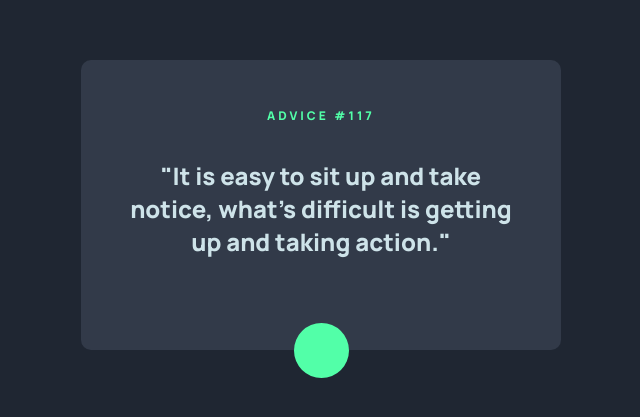
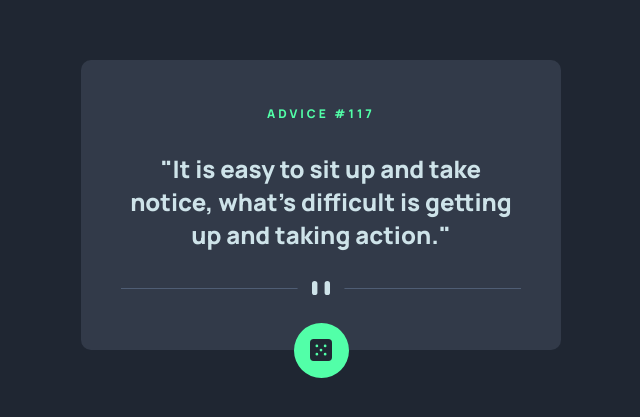
Before and after one commit to lehuubao1810/Advice-generator-app, a plain HTML site: page index.html in a window 1280 px wide. Shown: the part 195-612 px from the top of the page, without its empty margins (319-959 px from the left). Drawn offline with Linux system fonts and the light colour scheme; the site is published under a folder, as on GitHub Pages, so addresses that start at the root find nothing.

Commit message:
change link img

```diff
--- a/index.html
+++ b/index.html
@@ -29,9 +29,9 @@
           up and taking action."
         </p>
       </div>
-      <img src="/images/pattern-divider-desktop.svg" alt="">
+      <img src="./images/pattern-divider-desktop.svg" alt="">
       <div class="dice-btn">
-        <img src="/images/icon-dice.svg" alt="">
+        <img src="./images/icon-dice.svg" alt="">
       </div>
     </div>
   </div>
```
